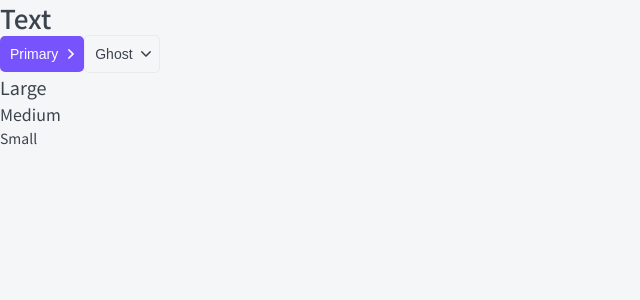
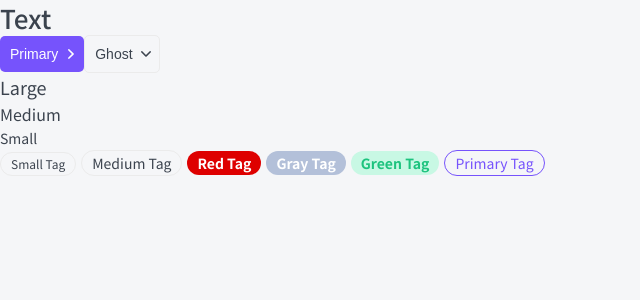
Before and after one commit to HikkaKun/top-app, a Next.js app: page / in a window 1280 px wide. Shown: the top 300 px of the page, without its empty margins (0-640 px from the left). Built offline with nearby package versions, Linux system fonts and the light colour scheme.

Commit message:
Create Tag component
- create Tag component
- fix gray color naming

```diff
--- a/components/Button/Button.module.css
+++ b/components/Button/Button.module.css
@@ -26,7 +26,7 @@
 
 .ghost {
 	color: var(--black);
-	border: 1px solid var(--grey-light);
+	border: 1px solid var(--gray-light);
 	background: none;
 }
 
--- /dev/null
+++ b/components/Tag/Tag.module.css
@@ -0,0 +1,53 @@
+.tag {
+	display: inline-block;
+
+	box-sizing: border-box;
+	margin-right: 5px;
+
+	border-radius: 20px;
+}
+
+.s {
+	padding: 5px 10px;
+
+	font-size: 12px;
+	line-height: 12px;
+}
+
+.m {
+	padding: 5px 10px;
+
+	font-size: 14px;
+	line-height: 14px;
+}
+
+.ghost {
+	border: 1px solid var(--gray-light);
+}
+
+.red {
+	color: var(--white);
+	background: #DE0000;
+
+	font-weight: bold;
+}
+
+.gray {
+	color: var(--white);
+	background: #B3C0D9;
+
+	font-weight: bold;
+}
+
+.green {
+	color: var(--green);
+	background: var(--green-light);
+
+	font-weight: bold;
+}
+
+.primary {
+	color: var(--primary);
+	border: 1px solid var(--primary);
+	background: none;
+}
--- /dev/null
+++ b/components/Tag/Tag.tsx
@@ -0,0 +1,24 @@
+import classnames from 'classnames';
+import { TagProps } from './Tag.props';
+import styles from './Tag.module.css';
+
+export function Tag({ size = 'm', children, color = 'ghost', className, href, ...props }: TagProps): JSX.Element {
+	return (
+		<div className={
+			classnames(
+				styles.tag,
+				className,
+				styles[size],
+				styles[color]
+			)
+		}
+			{...props}
+		>
+			{
+				href
+					? <a href={href}>{children}</a>
+					: <>{children}</>
+			}
+		</div>
+	);
+}
--- a/components/index.ts
+++ b/components/index.ts
@@ -1,3 +1,4 @@
 export * from './Htag/Htag';
 export * from './Button/Button';
 export * from './P/P';
+export * from './Tag/Tag';
--- a/pages/index.tsx
+++ b/pages/index.tsx
@@ -1,4 +1,4 @@
-import { P } from '../components';
+import { P, Tag } from '../components';
 import Button from '../components/Button/Button';
 import Htag from '../components/Htag/Htag';
 
@@ -12,6 +12,12 @@
 			<P size='l'>Large</P>
 			<P>Medium</P>
 			<P size='s'>Small</P>
+			<Tag size='s'>Small Tag</Tag>
+			<Tag size='m'>Medium Tag</Tag>
+			<Tag color='red'>Red Tag</Tag>
+			<Tag color='gray'>Gray Tag</Tag>
+			<Tag color='green'>Green Tag</Tag>
+			<Tag color='primary'>Primary Tag</Tag>
 		</div>
 	);
 }
--- a/styles/globals.css
+++ b/styles/globals.css
@@ -21,7 +21,7 @@
 
 :root {
 	--black: #3B434E;
-	--grey-light: #EBEBEB;
+	--gray-light: #EBEBEB;
 	--white: white;
 	--primary: #7653FC;
 	--primary-hover: #6344DF;
```
Also changed, not shown: components/Tag/Tag.props.tsx (added, +8 -0 lines).
